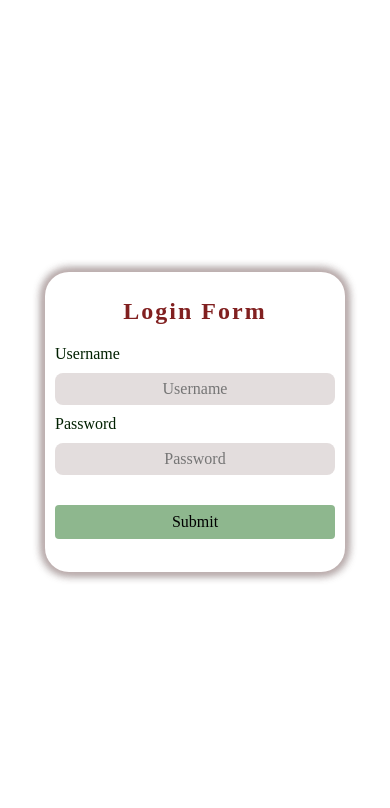
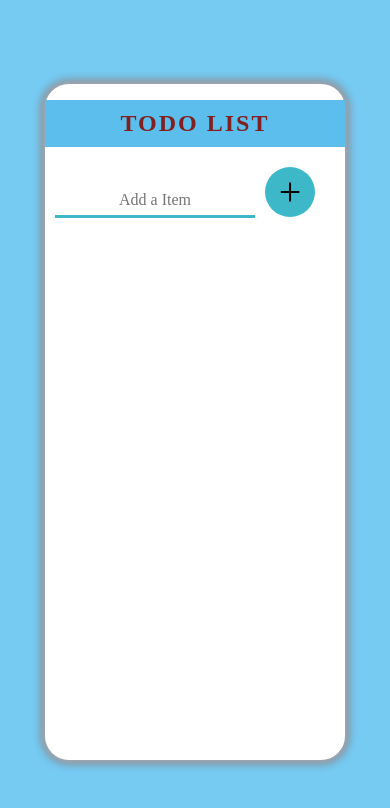
Before and after one commit to AshishMakwnana/project-3, a React (Create React App) app: page / in a window 390 px wide. Shown: the top 808 px of the page. Built offline with nearby package versions, Linux system fonts and the light colour scheme.

Commit message:
my first commite

```diff
--- a/package.json
+++ b/package.json
@@ -2,10 +2,12 @@
   "name": "project-3",
   "version": "0.1.0",
   "private": true,
+  "homepage": "http://AshishMakwana.github.io/MyProject",
   "dependencies": {
     "@testing-library/jest-dom": "^5.16.5",
     "@testing-library/react": "^13.4.0",
     "@testing-library/user-event": "^13.5.0",
+    "gh-pages": "^5.0.0",
     "react": "^18.2.0",
     "react-dom": "^18.2.0",
     "react-scripts": "5.0.1",
@@ -15,6 +17,8 @@
     "start": "react-scripts start",
     "build": "react-scripts build",
     "test": "react-scripts test",
+    "predeploy": "npm run build",
+    "deploy": "gh-pages -d build",
     "eject": "react-scripts eject"
   },
   "eslintConfig": {
--- a/src/App.css
+++ b/src/App.css
@@ -7,7 +7,7 @@
   /* transition: all 1s  cubic-bezier(0.075, 0.82, 0.165, 1); */
 }
 .main{
-  background-color: #fff;
+  background-color: #76cbf3;
   width: 100vw;
   height: 100vh;
   display: flex;
@@ -16,10 +16,10 @@
   flex-direction: column;
 }
 .container{
+  min-width: 300px;
   background-color: #fff;
-  padding:10px;
-  height: 300px;
-  width:300px;
+  height: 500px;
+  width: 500px;
   border-radius: 1.5rem;
   box-shadow: 0 0 10px 2px rgba(244, 216, 216, 0.8),0 0 10px 2px rgba(21, 19, 19, 0.8);
 
@@ -31,6 +31,9 @@
   letter-spacing: 2px;
   margin:1rem 0;
   text-align: center;
+  background-color: #5cbeec;
+  padding: 0.6rem;
+
 }
 .form-container{
   margin: 20px 0;
@@ -38,42 +41,90 @@
 .input-group{
   margin: 10px 0;
 }
-label,input{
-  display: block;
-  width:100%;
+input{
   margin:10px 0;
   font-size: 1rem;
-  color:#002000;
+  color:#3cb8c9;
   font-weight: 500;
+  width:400px;
+
+  margin-left: 30px;
 }
 input{
   height: 2rem;
   border: none;
   outline: none;
-  background-color:#e3dddd;
+  background-color:transparent;
   text-align: center;
   color:#000;
-  border-radius: 0.5rem;
+  margin:0 10px;
+  border-bottom: 3px solid #3cb8c9;
+  border-radius: 0%;
+  font-weight: 500;
 }
-input:hover{
-  border:1px solid black;
-}
-.btn{
-  margin-top: 30px;
-}
-.btn button{
-  padding:0.5rem;
-  text-align: center;
-  width:100%;
+button{
+  width:50px;
+  height:50px;
   outline: 0;
   border: 0;
-  font-size: 1rem;
+  font-size: 2.5rem;
   font-weight: 500;
-  background-color: rgb(142, 183, 142);
+  background-color:#3cb8c9;
   border-radius: 4px;
   color:#000;
+  border-radius: 50%;
 }
 
 button:hover{
-  border:1px solid black;
+  background-color: rgb(57, 220, 57);
 }
+
+ol{
+  list-style: none;
+  margin: 10px;
+}
+ol li{
+  color: #818181;
+  font-size: 1rem;
+  font-weight: 600;
+  margin-left:10px;
+}
+
+.list__style{
+  display: flex;
+  justify-content:left;
+  margin:20px 20px;
+}
+
+i{
+  width:20px;
+  height: 20px;
+  border-radius: 50%;
+  background-color: #000;
+  font-size: 0.8rem;
+  cursor: pointer;
+}
+i:hover{
+  background-color: red;
+}
+
+@media(max-width:720px){
+  .main{
+    width:100%;
+  }
+  .container{
+      width:300px;
+      height:80%;
+  }
+  i{
+    font-size: 0.7rem;
+    width:20px;
+    height:20px;
+    background-color: #3cb8c9;
+    text-align:center;
+  }
+  input{
+    width:200px;
+  }
+
+}
--- a/src/App.js
+++ b/src/App.js
@@ -1,17 +1,15 @@
 
 import './App.css';
 import React from 'react';
-import Form from './Form';
+import ToduList from './ToduList';
 
 const App = () => {
   return (
     <>
       <div className='main'>
         <div className='container'>
-          <h1 className='heading__style'>Login Form </h1>
-          <Form >
-
-          </Form>
+          <h1 className='heading__style'>TODO LIST </h1>
+          <ToduList/>
         </div>
       </div>
     </>
--- a/src/Form.jsx
+++ /dev/null
@@ -1,48 +0,0 @@
-import React, { useState } from "react";
-
-const Form = () => {
-    const [FormData,setData] = useState({
-        user:'',
-        pass:''
-    });
-    const InputHandler = (event)=>{
-        // console.log(event.target.value);
-        // console.log(event.target.name);
-        const {name,value} = event.target;
-        // get value can be set to form data
-
-        setData((preValue)=>{
-            return{
-                ...preValue,
-                [name]:value,
-            };
-        });
-
-
-    };
-
-    const FormSubmit =()=>{
-        alert("form submitted");
-    }
-    return (
-        <>
-            <div className="form-container">
-                <form onSubmit={FormSubmit} autoComplete="of">
-                    <div className="input-group">
-                        <label>Username</label>
-                        <input type="text" placeholder="Username" name="user" onChange={InputHandler} value={FormData.user} />
-                    </div>
-                    <div className="input-group">
-                        <label>Password</label>
-                        <input type="password" placeholder="Password" name="pass" onChange={InputHandler} value={FormData.pass}/>
-                    </div>
-                    <div className="input-group btn">
-                        <button type="submit">Submit</button>
-                    </div>
-                </form>
-            </div>
-        </>
-    );
-}
-
-export default Form;
--- /dev/null
+++ b/src/List.jsx
@@ -0,0 +1,18 @@
+import React from "react";
+
+
+
+const List = (props) => {
+    return (
+        <>
+            <div className="list__style">
+                <i onClick={() => {
+                    props.onSelect(props.id)
+                }}>❌</i>
+                <li>{props.text}</li>
+            </div>
+        </>
+
+    );
+};
+export default List;
--- /dev/null
+++ b/src/ToduList.jsx
@@ -0,0 +1,47 @@
+import React, { useState } from "react";
+import List from "./List";
+
+const Form = () => {
+    const [InputList, setInputList] = useState("");
+    const [inputItem,setInputItem] = useState([])
+    const InputHandler = (event) => {
+
+        // get value can be set to form data4
+        setInputList(event.target.value);
+    };
+
+    const AddItem = () =>{
+        setInputItem((oldValue)=>{
+            return[...oldValue,InputList]
+        });
+        setInputList("");
+    };
+
+    const deleteItem = (id) =>{
+         console.log("delete")
+        setInputItem((ListValue)=>{
+            return ListValue.filter((arrValue,index)=>{
+                return index !== id;
+            });
+        });
+    };
+
+    return (
+        <>
+            <div className="form-container">
+
+                <div className="input-group">
+                    <input type="text" placeholder="Add a Item" name="Item" onChange={InputHandler} value={InputList} />
+                    <button onClick={AddItem}>+</button>
+                    <ol>
+                        {inputItem.map((itmvalue,index)=>{
+                            return <List text={itmvalue} key={index} id={index} onSelect={deleteItem} />
+                        })}
+                    </ol>
+                </div>
+            </div>
+        </>
+    );
+};
+
+export default Form;
```
Also changed, not shown: 1 other file (tests, documents, lock files or other folders).
